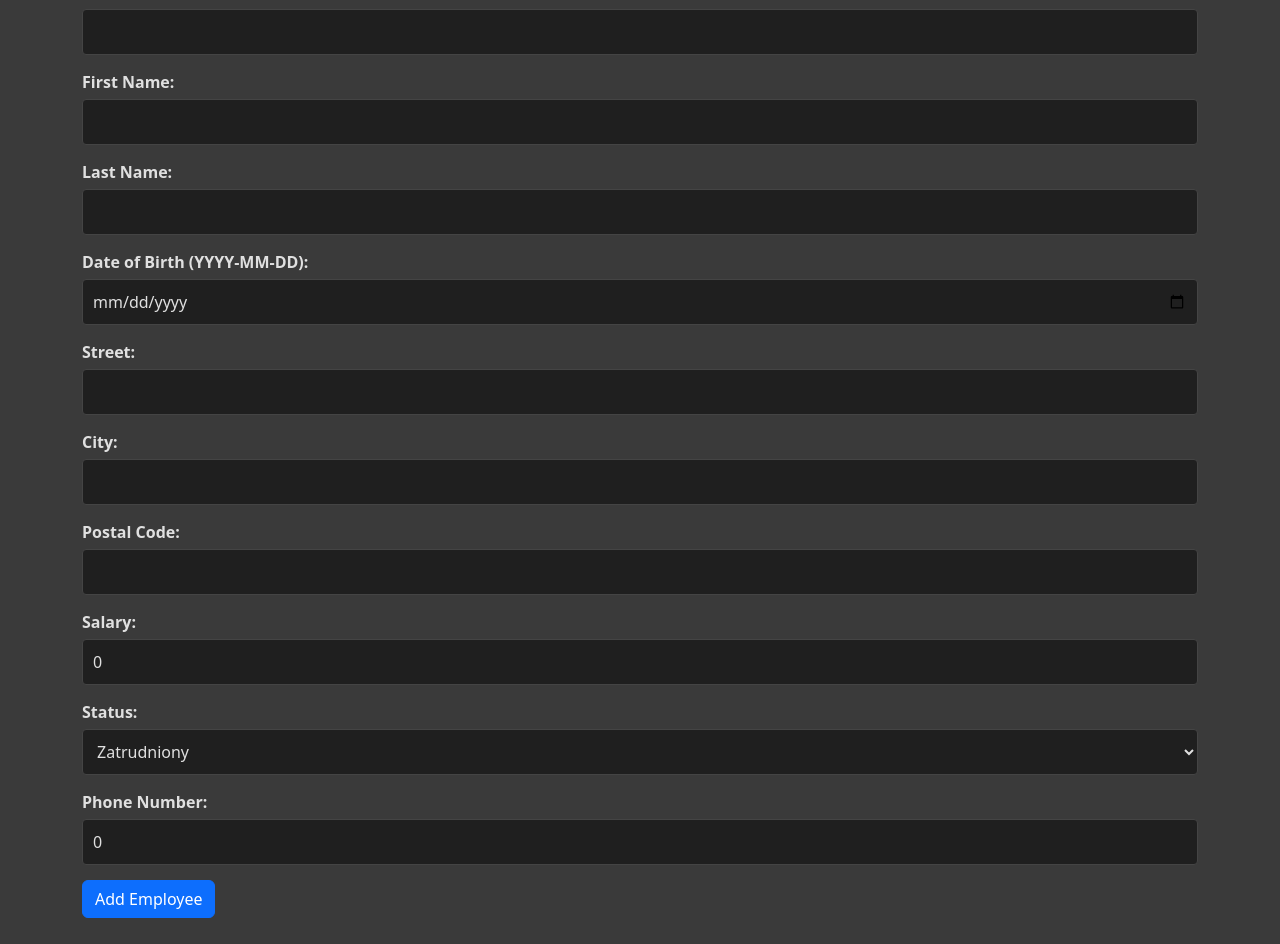
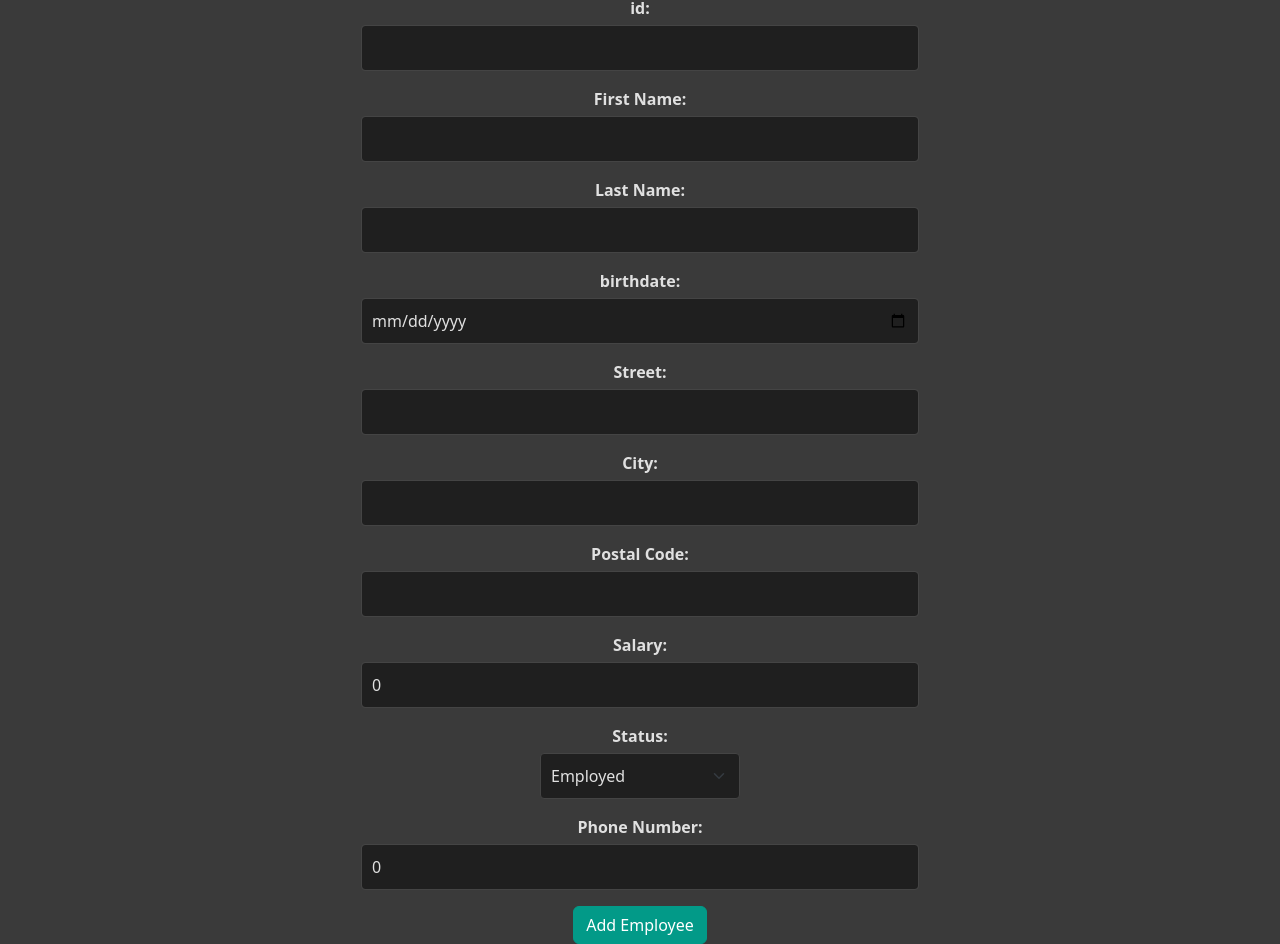
Before and after one commit to justynakwasniak/employees-app, a React (Vite) app: page /add in a window 1280 px wide. Shown: the part 236-1180 px from the top of the page. Before the commit the page ends 1154 px from the top, so only its background shows below. Built offline with nearby package versions, Linux system fonts and the light colour scheme; no server answers.

Commit message:
style bootstrap

```diff
--- a/src/App.css
+++ b/src/App.css
@@ -149,3 +149,17 @@ h1 {
   background-color: rgb(2, 179, 154); /* Zmiana koloru przy najechaniu */
   border-color: rgb(2, 179, 154);
 }
+.form-select {
+  width: 100%;
+  max-width: 200px;
+  padding: 0.5rem;
+  border-radius: 0.375rem; /* Użyj klasy Bootstrapa dla zaokrągleń */
+  border: 1px solid #ced4da;
+  font-size: 1rem;
+  background-color: #ffffff;
+}
+
+.form-select:focus {
+  border-color: #80bdff;
+  box-shadow: 0 0 0 0.2rem rgba(38, 143, 255, 0.25);
+}
--- a/src/components/AddEmployeeForm.tsx
+++ b/src/components/AddEmployeeForm.tsx
@@ -1,11 +1,14 @@
 import React, { useState } from "react";
 import { Employee } from "../modals/Employee";
+import { useTranslation } from "react-i18next";
 
 interface AddEmployeeFormProps {
   onAdd: (employee: Employee) => void;
 }
 
 export const AddEmployeeForm: React.FC<AddEmployeeFormProps> = ({ onAdd }) => {
+  const { t } = useTranslation();
+
   const [formData, setFormData] = useState<Employee>({
     id: "",
     firstname: "",
@@ -51,9 +54,9 @@ export const AddEmployeeForm: React.FC<AddEmployeeFormProps> = ({ onAdd }) => {
   };
 
   return (
-    <form className="add-employee-form" onSubmit={handleSubmit}>
-      <div className="form-group">
-        <label htmlFor="id">ID:</label>
+    <form className="add-employee-form text-center" onSubmit={handleSubmit}>
+      <div className="form-group mb-3">
+        <label htmlFor="id">{t("id")}:</label>
         <input
           type="text"
           id="id"
@@ -61,10 +64,11 @@ export const AddEmployeeForm: React.FC<AddEmployeeFormProps> = ({ onAdd }) => {
           value={formData.id}
           onChange={handleChange}
           required
+          className="form-control w-50 mx-auto" // Wyśrodkowanie i szerokość 50%
         />
       </div>
-      <div className="form-group">
-        <label htmlFor="firstname">First Name:</label>
+      <div className="form-group mb-3">
+        <label htmlFor="firstname">{t("firstName")}:</label>
         <input
           type="text"
           id="firstname"
@@ -72,10 +76,11 @@ export const AddEmployeeForm: React.FC<AddEmployeeFormProps> = ({ onAdd }) => {
           value={formData.firstname}
           onChange={handleChange}
           required
+          className="form-control w-50 mx-auto" // Wyśrodkowanie i szerokość 50%
         />
       </div>
-      <div className="form-group">
-        <label htmlFor="lastname">Last Name:</label>
+      <div className="form-group mb-3">
+        <label htmlFor="lastname">{t("lastName")}:</label>
         <input
           type="text"
           id="lastname"
@@ -83,50 +88,55 @@ export const AddEmployeeForm: React.FC<AddEmployeeFormProps> = ({ onAdd }) => {
           value={formData.lastname}
           onChange={handleChange}
           required
+          className="form-control w-50 mx-auto" // Wyśrodkowanie i szerokość 50%
         />
       </div>
-      <div className="form-group">
-        <label htmlFor="birthdate">Date of Birth (YYYY-MM-DD):</label>
+      <div className="form-group mb-3">
+        <label htmlFor="birthdate">{t("birthdate")}:</label>
         <input
           type="date"
           id="birthdate"
           name="birthdate"
           value={formData.birthdate}
           onChange={handleChange}
+          className="form-control w-50 mx-auto" // Wyśrodkowanie i szerokość 50%
         />
       </div>
-      <div className="form-group">
-        <label htmlFor="street">Street:</label>
+      <div className="form-group mb-3">
+        <label htmlFor="street">{t("street")}:</label>
         <input
           type="text"
           id="street"
           name="street"
           value={formData.street}
           onChange={handleChange}
+          className="form-control w-50 mx-auto" // Wyśrodkowanie i szerokość 50%
         />
       </div>
-      <div className="form-group">
-        <label htmlFor="city">City:</label>
+      <div className="form-group mb-3">
+        <label htmlFor="city">{t("city")}:</label>
         <input
           type="text"
           id="city"
           name="city"
           value={formData.city}
           onChange={handleChange}
+          className="form-control w-50 mx-auto" // Wyśrodkowanie i szerokość 50%
         />
       </div>
-      <div className="form-group">
-        <label htmlFor="postalCode">Postal Code:</label>
+      <div className="form-group mb-3">
+        <label htmlFor="postalCode">{t("postalCode")}:</label>
         <input
           type="text"
           id="postalCode"
           name="postalCode"
           value={formData.postalCode}
           onChange={handleChange}
+          className="form-control w-50 mx-auto" // Wyśrodkowanie i szerokość 50%
         />
       </div>
-      <div className="form-group">
-        <label htmlFor="salary">Salary:</label>
+      <div className="form-group mb-3">
+        <label htmlFor="salary">{t("salary")}:</label>
         <input
           type="number"
           id="salary"
@@ -134,33 +144,44 @@ export const AddEmployeeForm: React.FC<AddEmployeeFormProps> = ({ onAdd }) => {
           value={formData.salary}
           onChange={handleChange}
           required
+          className="form-control w-50 mx-auto" // Wyśrodkowanie i szerokość 50%
         />
       </div>
-      <div className="form-group">
-        <label htmlFor="status">Status:</label>
+      <div className="form-group mb-3">
+        <label htmlFor="status">{t("status")}:</label>
         <select
           id="status"
           name="status"
           value={formData.status}
           onChange={handleChange}
+          className="form-select w-50 mx-auto" // Wyśrodkowanie i szerokość 50%
         >
-          <option value="Zatrudniony">Zatrudniony</option>
-          <option value="Na urlopie">Na urlopie</option>
-          <option value="Zwolniony">Zwolniony</option>
+          <option value="Zatrudniony">{t("employed")}</option>
+          <option value="Na urlopie">{t("onLeave")}</option>
+          <option value="Zwolniony">{t("dismissed")}</option>
         </select>
       </div>
-      <div className="form-group">
-        <label htmlFor="phonenumber">Phone Number:</label>
+      <div className="form-group mb-3">
+        <label htmlFor="phonenumber">{t("phoneNumber")}:</label>
         <input
           type="text"
           id="phonenumber"
           name="phonenumber"
           value={formData.phonenumber}
           onChange={handleChange}
+          className="form-control w-50 mx-auto" // Wyśrodkowanie i szerokość 50%
         />
       </div>
-      <button type="submit" className="btn btn-primary">
-        Add Employee
+      <button
+        type="submit"
+        className="btn btn-primary"
+        style={{
+          backgroundColor: "rgb(2, 154, 136)",
+          borderColor: "rgb(2, 154, 136)",
+          color: "#fff",
+        }}
+      >
+        {t("addEmployee")}
       </button>
     </form>
   );
--- a/src/components/LanguageSelector.tsx
+++ b/src/components/LanguageSelector.tsx
@@ -7,8 +7,12 @@ export function LanguageSelector() {
   };
 
   return (
-    <div className="mb-3">
-      <select onChange={onLanguageChange} defaultValue={i18next.language}>
+    <div className="mb-3 ">
+      <select
+        className="form-select"
+        onChange={onLanguageChange}
+        defaultValue={i18next.language}
+      >
         <option value="en">English</option>
         <option value="pl">Polski</option>
       </select>
--- a/src/i18n.ts
+++ b/src/i18n.ts
@@ -31,6 +31,10 @@ const resources = {
       confirmDeleteMessage: "Are you sure you want to delete this employee?",
       no: "No",
       yes: "Yes",
+      addEmployee: "Add Employee",
+      employed: "Employed",
+      onLeave: "On Leave",
+      dismissed: "Dismissed",
     },
   },
   pl: {
@@ -62,6 +66,10 @@ const resources = {
       confirmDeleteMessage: "Czy na pewno chcesz usunąć tego pracownika?",
       no: "Nie",
       yes: "Tak",
+      addEmployee: "Dodaj Pracownika",
+      employed: "Zatrudniony",
+      onLeave: "Na urlopie",
+      dismissed: "Zwolniony",
     },
   },
 };
--- a/src/pages/AddEmployeePage.tsx
+++ b/src/pages/AddEmployeePage.tsx
@@ -14,7 +14,7 @@ export const AddEmployeePage: React.FC<AddEmployeePageProps> = ({ onAdd }) => {
   return (
     <div>
       <BackButton />
-      <h1 className="mb-4">{t("addNewEmployee")}</h1>
+      <h1 className="mb-4 text-center ">{t("addNewEmployee")}</h1>
       <AddEmployeeForm onAdd={onAdd} />
     </div>
   );
--- a/src/pages/EmployeesPage.tsx
+++ b/src/pages/EmployeesPage.tsx
@@ -50,70 +50,86 @@ export const EmployeesPage: React.FC<EmployeesPageProps> = ({
 
   return (
     <div>
-      <h1 className="mb-4">{t("employees")}</h1>
+      <h1 className="mb-4 text-center">{t("employees")}</h1>
+      <div className="d-flex justify-content-center mb-3">
         <input
           type="text"
           value={searchTerm}
           onChange={handleSearchChange}
           placeholder={t("searchPlaceholder")}
-        className="form-control mb-3"
+          className="form-control mb-3 w-50"
         />
-      <Link to="/add" className="btn btn-primary mb-3">
+      </div>
+      <div className="mb-4 text-center">
+        <Link
+          to="/add"
+          className="btn btn-primary mb-3"
+          style={{
+            backgroundColor: "rgb(2, 154, 136)",
+            borderColor: "rgb(2, 154, 136)",
+            color: "#fff",
+          }}
+        >
           {t("add")}
         </Link>
+      </div>
+
       <table className="table table-striped">
         <thead>
           <tr>
-            <th onClick={() => handleSort("id")} className="sortable-header">
+            <th
+              onClick={() => handleSort("id")}
+              className="sortable-header text-center"
+            >
               ID {sortKey === "id" && (sortDirection === "asc" ? "↑" : "↓")}
             </th>
             <th
               onClick={() => handleSort("firstname")}
-              className="sortable-header"
+              className="sortable-header text-center"
             >
               {t("firstName")}{" "}
               {sortKey === "firstname" && (sortDirection === "asc" ? "↑" : "↓")}
             </th>
             <th
               onClick={() => handleSort("lastname")}
-              className="sortable-header"
+              className="sortable-header text-center"
             >
               {t("lastName")}{" "}
               {sortKey === "lastname" && (sortDirection === "asc" ? "↑" : "↓")}
             </th>
             <th
               onClick={() => handleSort("salary")}
-              className="sortable-header"
+              className="sortable-header text-center"
             >
               {t("salary")}{" "}
               {sortKey === "salary" && (sortDirection === "asc" ? "↑" : "↓")}
             </th>
-            <th>{t("actions")}</th>
+            <th className="text-center">{t("actions")}</th>
           </tr>
         </thead>
         <tbody>
           {data.map((employee) => (
             <tr key={employee.id}>
               <td>{employee.id}</td>
-              <td>{employee.firstname}</td>
-              <td>{employee.lastname}</td>
-              <td>{employee.salary}</td>
-              <td>
+              <td className="text-center">{employee.firstname}</td>
+              <td className="text-center">{employee.lastname}</td>
+              <td className="text-center">{employee.salary}</td>
+              <td className="text-center">
                 <Link
                   to={`/details/${employee.id}`}
-                  className="btn btn-secondary-custom"
+                  className="btn btn-secondary-custom btn-sm d-inline-block mb-1 mb-sm-0"
                 >
                   {t("details")}
                 </Link>
                 <Link
                   to={`/edit/${employee.id}`}
-                  className="btn btn-secondary-custom ms-2"
+                  className="btn btn-secondary-custom btn-sm d-inline-block mb-1 mb-sm-0 ms-2"
                 >
                   {t("edit")}
                 </Link>
                 <button
                   onClick={() => handleDelete(employee.id)}
-                  className="btn btn-secondary-custom ms-2"
+                  className="btn btn-secondary-custom btn-sm d-inline-block mb-1 mb-sm-0 ms-2"
                 >
                   {t("delete")}
                 </button>
```
Lines whose indentation alone changed are shown as unchanged.
